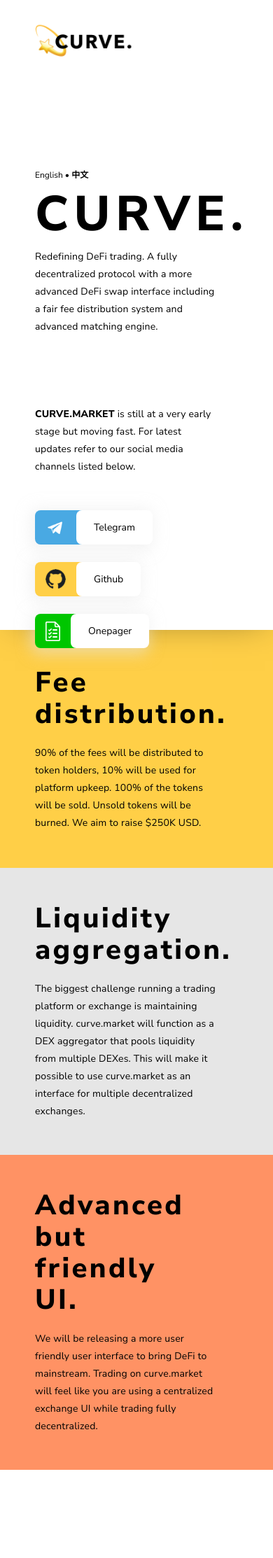
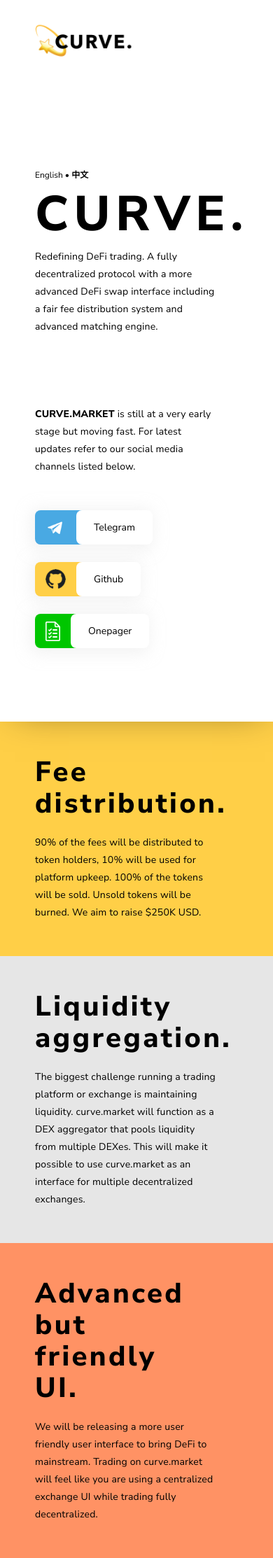
Before and after one commit to StarDEXio/website, a Jekyll site: the page built from index.en.markdown, in a window 390 px wide. Shown: the whole page at 70% size. Built offline with Jekyll 4.4.1, drawn with Linux system fonts in a browser that asks for light colours; before the commit the page ends 2100 px from its top, so only the background shows below that.

Commit message:
Update style.scss

```diff
--- a/_sass/style.scss
+++ b/_sass/style.scss
@@ -261,8 +261,6 @@ p {
 
   &--github {
     background: #ffcf47;
-
-
   }
 
   &--onepager {
@@ -293,7 +291,6 @@ p {
   .main-left {
     z-index: 10;
     width: 100vw;
-    min-height: 900px;
     background: #ffffff;
     box-shadow: 5px 0 50px -17px rgba(0, 0, 0, 0.5);
     box-sizing: border-box;
@@ -398,7 +395,6 @@ p {
 
   .main-right {
     background-color: gray;
-    min-height: 1200px;
     display: flex;
     flex-direction: column;
     flex: 1;
@@ -424,32 +420,32 @@ p {
     }
 
     &__top {
-      flex: 1;
+      flex: none;
       background: #ffcf47;
       padding-left: 10%;
-      display: flex;
-      flex-direction: column;
-      justify-content: center;
+      display: block;
+      flex-direction: unset;
+      justify-content: unset;
       padding: 50px;
     }
 
     &__mid {
-      flex: 1;
+      flex: none;
       background: #e6e6e6;
       padding-left: 10%;
-      display: flex;
-      flex-direction: column;
-      justify-content: center;
+      display: block;
+      flex-direction: unset;
+      justify-content: unset;
       padding: 50px;
     }
 
     &__bottom {
-      flex: 1;
+      flex: none;
       background: #ff9264;
       padding-left: 10%;
-      display: flex;
-      flex-direction: column;
-      justify-content: center;
+      display: block;
+      flex-direction: unset;
+      justify-content: unset;
       padding: 50px;
     }
   }
```
